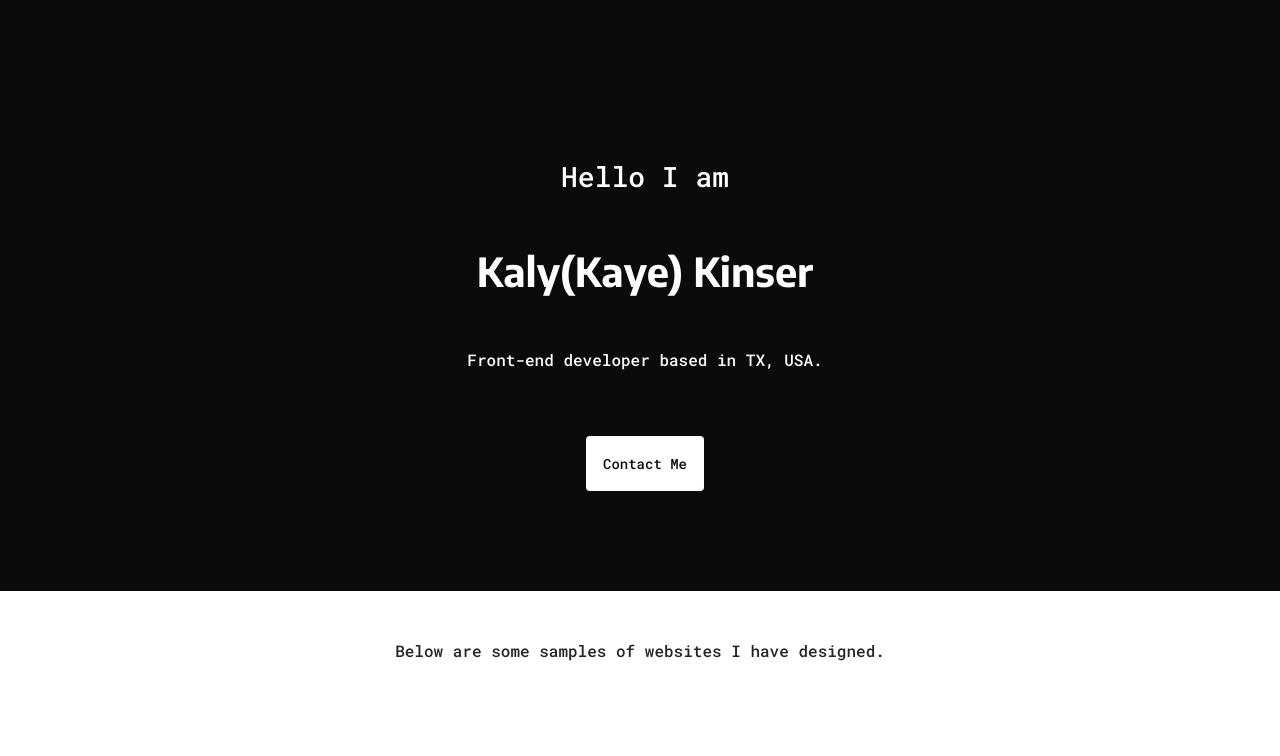
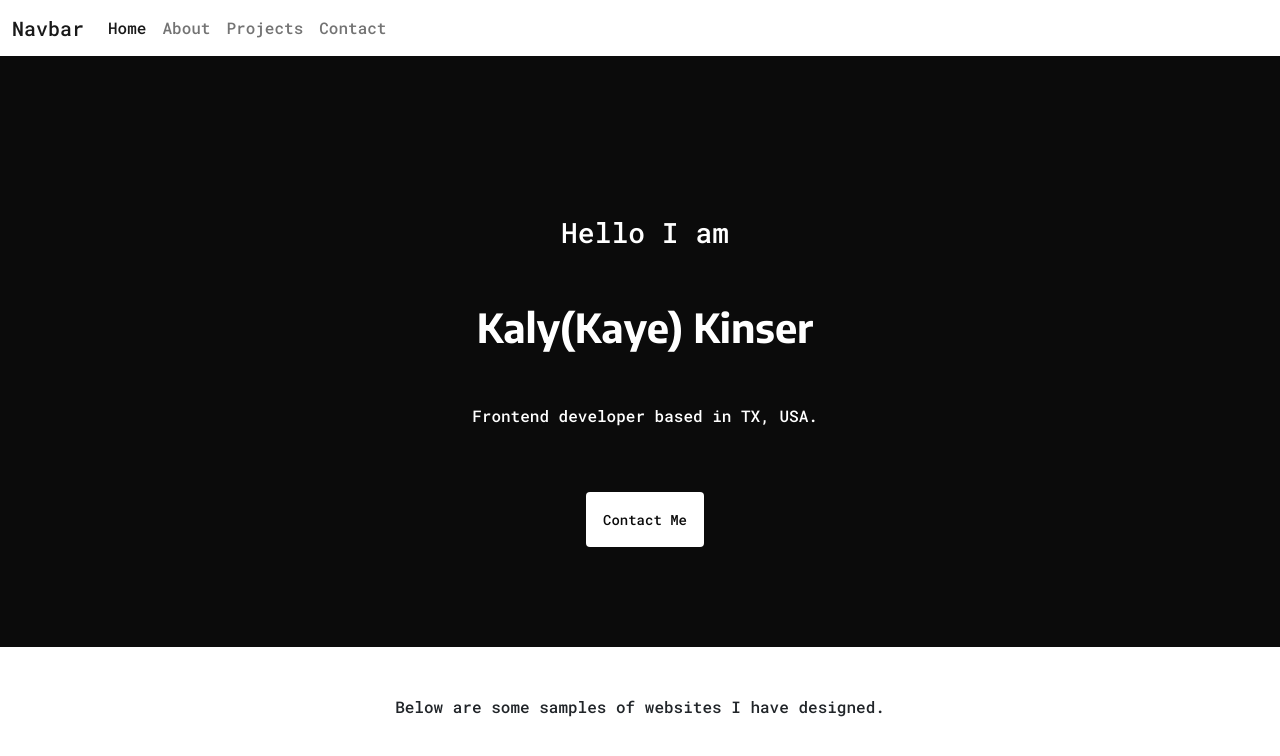
Before and after one commit to KayeBK/Portfolio, a plain HTML site: page index.html in a window 1280 px wide. Shown: the top 756 px of the page. Drawn offline with nearby package versions, Linux system fonts and the light colour scheme.

```diff
--- a/index.html
+++ b/index.html
@@ -11,13 +11,38 @@
     <link href="https://fonts.googleapis.com/css2?family=Encode+Sans:wght@500;700&family=Roboto+Mono:ital,wght@0,500;0,700;1,500&display=swap" rel="stylesheet">
     <link rel="stylesheet" href="styles/style.css">
     <meta name="viewport" content="width=device-width, initial-scale=1.0">
-    <title>Kaly Kinser</title>
+    <title>Kaye Kinser - Homepage</title>
 </head>
 <body>
+    <nav class="navbar navbar-expand-lg bg-body-tertiary">
+        <div class="container-fluid">
+          <a class="navbar-brand" href="#">Navbar</a>
+          <button class="navbar-toggler" type="button" data-bs-toggle="collapse" data-bs-target="#navbarNav" aria-controls="navbarNav" aria-expanded="false" aria-label="Toggle navigation">
+            <span class="navbar-toggler-icon"></span>
+          </button>
+          <div class="collapse navbar-collapse" id="navbarNav">
+            <ul class="navbar-nav">
+              <li class="nav-item">
+                <a class="nav-link active" aria-current="page" href="#">Home</a>
+              </li>
+              <li class="nav-item">
+                <a class="nav-link" href="#">About</a>
+              </li>
+              <li class="nav-item">
+                <a class="nav-link" href="#">Projects</a>
+              </li>
+              <li class="nav-item">
+                <a class="nav-link" href="#">Contact</a>
+              </li>
+            </ul>
+          </div>
+        </div>
+    </nav>
+
     <div class="hero">
         <h3>Hello I am</h3>
         <h1>Kaly(Kaye) Kinser</h1>
-        <p>Front-end developer based in TX, USA.</p>
+        <p>Frontend developer based in TX, USA.</p>
         <div class="btn btn-branding btn-sm p-3 mt-5">
             Contact Me
         </div>
--- a/styles/style.css
+++ b/styles/style.css
@@ -33,3 +33,7 @@ h1 {
     text-decoration: none;
     color: black;
 }
+
+.about-hero {
+    text-align: center;
+}
```
Also changed, not shown: about.html (added, +22 -0 lines).
